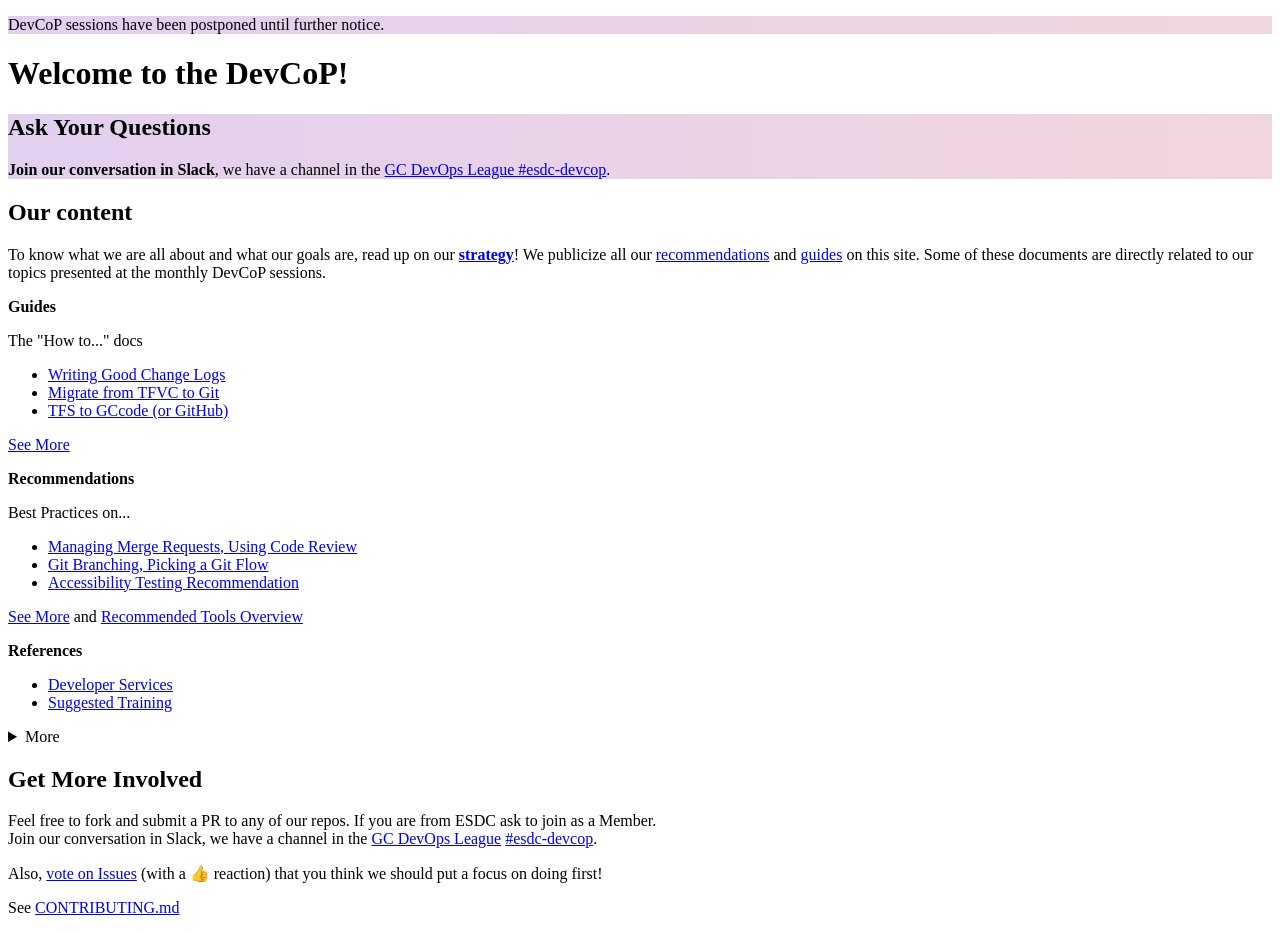
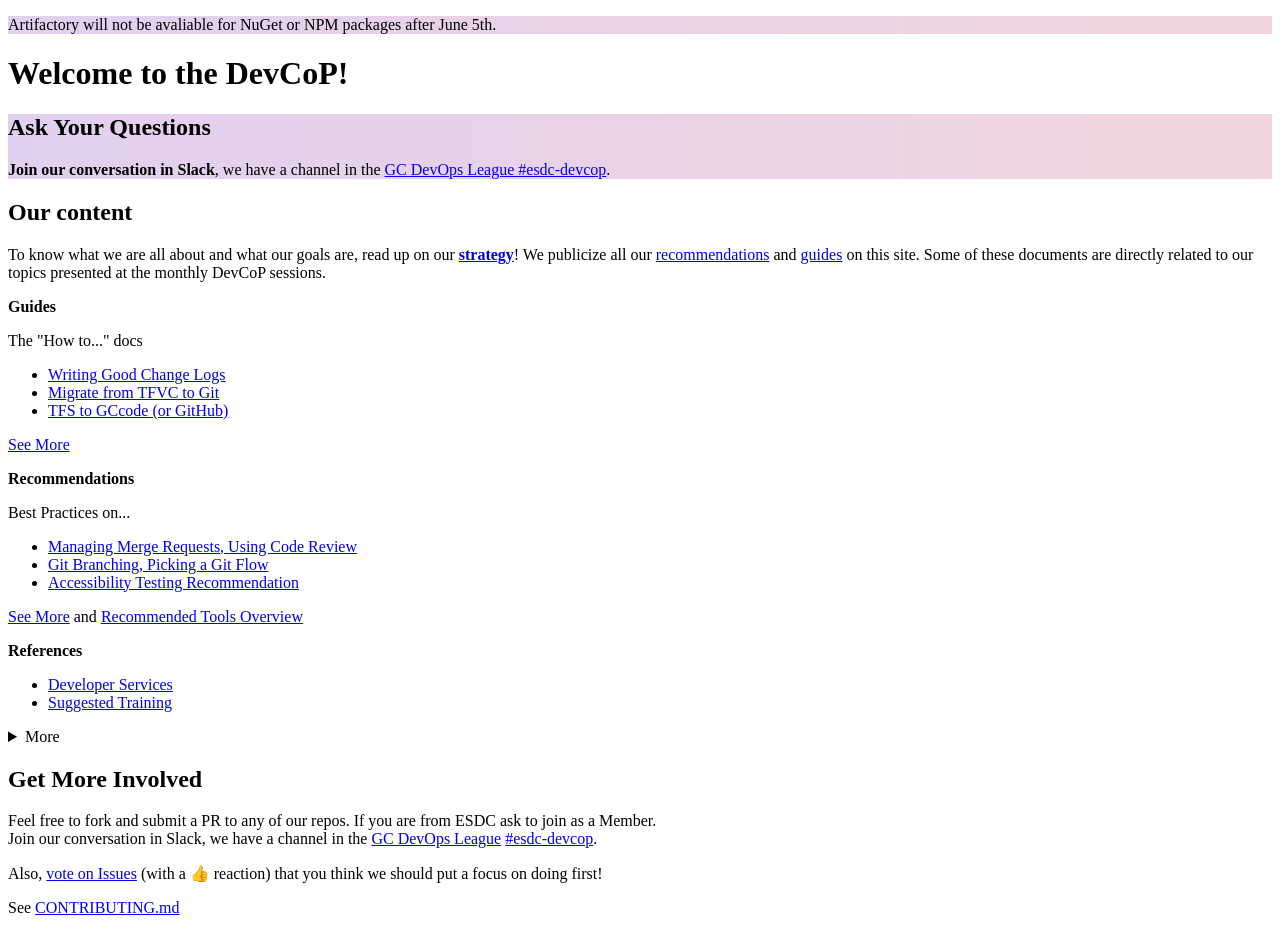
Before and after one commit to esdc-devcop/esdc-devcop.github.io, a Jekyll site: the page built from index.md, in a window 1280 px wide. Built offline with Jekyll 4.4.1, drawn with Linux system fonts in a browser that asks for light colours; emoji names are drawn with the system emoji font; comment, search, counter and statistics services are not loaded.

Commit message:
Updating alert to antifactory notice

```diff
--- a/_data/alert.yml
+++ b/_data/alert.yml
@@ -1 +1,3 @@
-current: DevCoP sessions have been postponed until further notice.
+current: Artifactory will not be avaliable for NuGet or NPM packages after June 5th.
+past:
+  - DevCoP sessions have been postponed until further notice.
```
